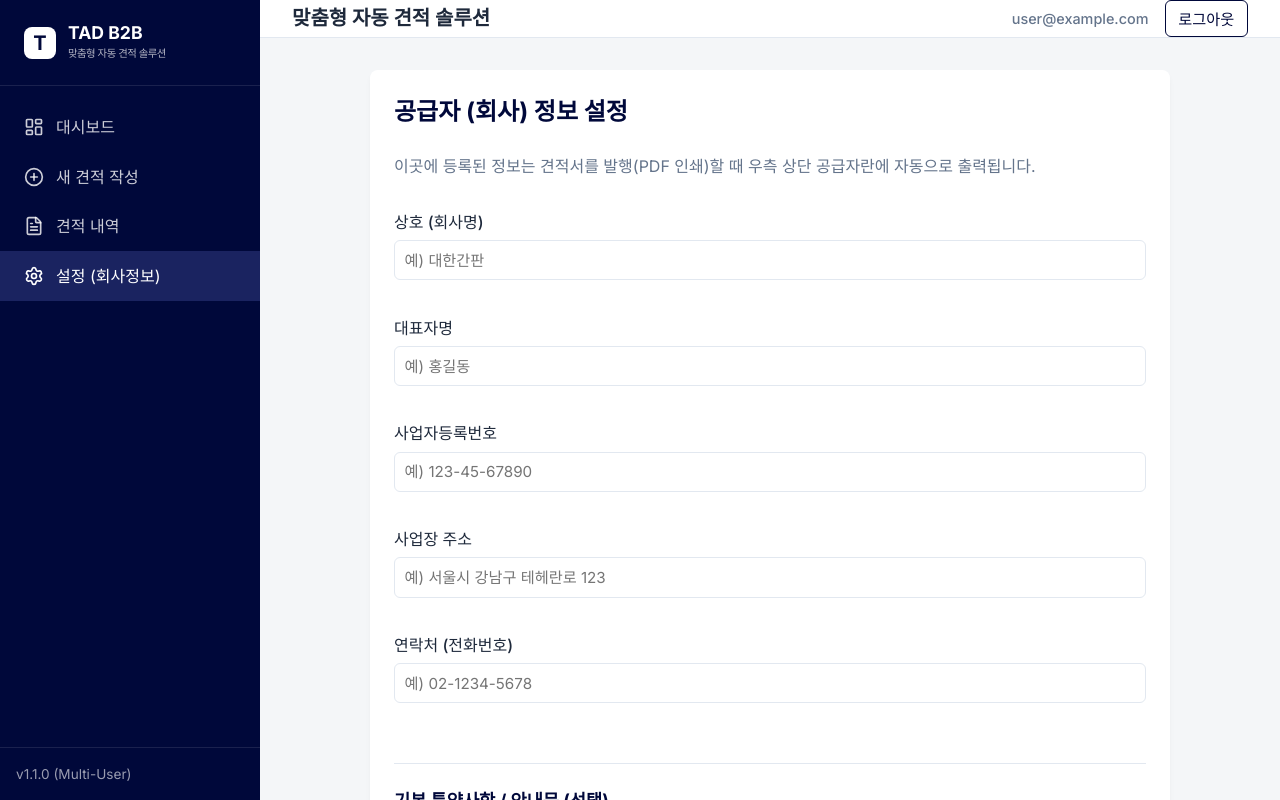
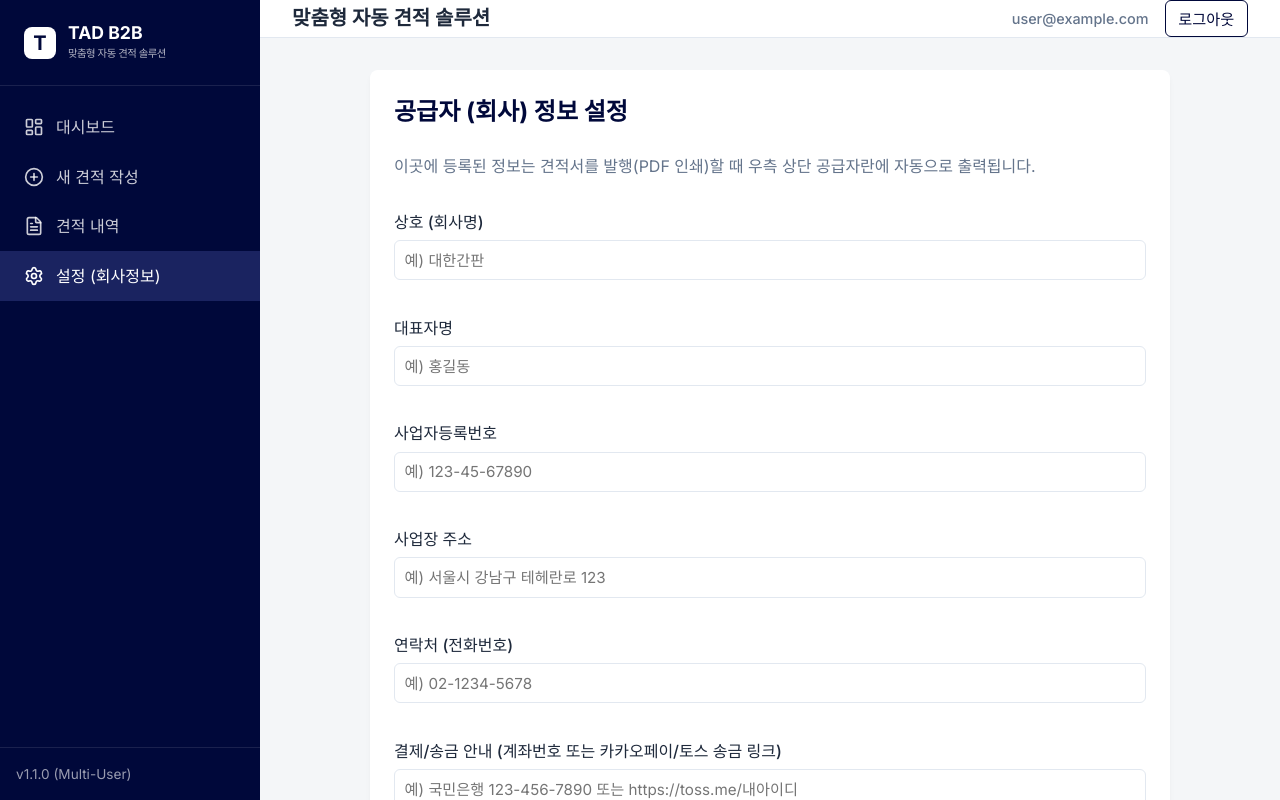
Before and after one commit to 98parks-create/tad, a React (Vite) app: page /settings in a window 1280 px wide. Built offline with nearby package versions, Linux system fonts and the light colour scheme; no server answers; the database is empty; sample sign-in values are in the browser's storage.

Commit message:
feat: add payment info to settings and PDF template

```diff
--- a/src/components/PrintTemplate.jsx
+++ b/src/components/PrintTemplate.jsx
@@ -102,7 +102,7 @@ const PrintTemplate = forwardRef(({ customerInfo, items, subTotal, discount, dis
           </tbody>
         </table>
 
-        <div style={{ display: 'flex', justifyContent: 'flex-end', width: '100%', marginBottom: '5mm' }}>
+        <div style={{ display: 'flex', flexDirection: 'column', alignItems: 'flex-end', width: '100%', marginBottom: '5mm' }}>
           <table style={{ width: '350px', borderCollapse: 'collapse', fontSize: '11pt' }}>
             <tbody>
               <tr>
@@ -125,6 +125,12 @@ const PrintTemplate = forwardRef(({ customerInfo, items, subTotal, discount, dis
               </tr>
             </tbody>
           </table>
+          {providerInfo?.paymentInfo && (
+            <div style={{ width: '350px', marginTop: '8px', padding: '10px', backgroundColor: '#eff6ff', border: '1px solid #bfdbfe', borderRadius: '4px', fontSize: '10pt', textAlign: 'left', display: 'flex', flexDirection: 'column', gap: '4px' }}>
+              <span style={{ fontWeight: 'bold', color: '#1e3a8a' }}>결제/입금처 안내</span>
+              <span style={{ color: '#1e40af', wordBreak: 'break-all', lineHeight: '1.4' }}>{providerInfo.paymentInfo}</span>
+            </div>
+          )}
         </div>
 
         <div style={{ marginTop: 'auto', paddingTop: '5mm', paddingBottom: '3mm' }}>
--- a/src/pages/Settings.jsx
+++ b/src/pages/Settings.jsx
@@ -11,6 +11,7 @@ export default function Settings() {
     businessNumber: '',
     address: '',
     phone: '',
+    paymentInfo: '',
     defaultRemarks: '',
     customMaterials: [],
     stampImage: ''
@@ -135,6 +136,10 @@ export default function Settings() {
           <label>연락처 (전화번호)</label>
           <input type="text" name="phone" value={profile.phone || ''} onChange={handleChange} placeholder="예) 02-1234-5678" />
         </div>
+        <div className="form-group">
+          <label>결제/송금 안내 (계좌번호 또는 카카오페이/토스 송금 링크)</label>
+          <input type="text" name="paymentInfo" value={profile.paymentInfo || ''} onChange={handleChange} placeholder="예) 국민은행 123-456-7890 또는 https://toss.me/내아이디" />
+        </div>
 
         <div className="form-group" style={{ marginTop: '1.5rem', paddingTop: '1.5rem', borderTop: '1px solid var(--border-color)' }}>
           <h3 style={{ marginBottom: '0.8rem', fontSize: '1.1rem' }}>기본 특약사항 / 안내문 (선택)</h3>
```
